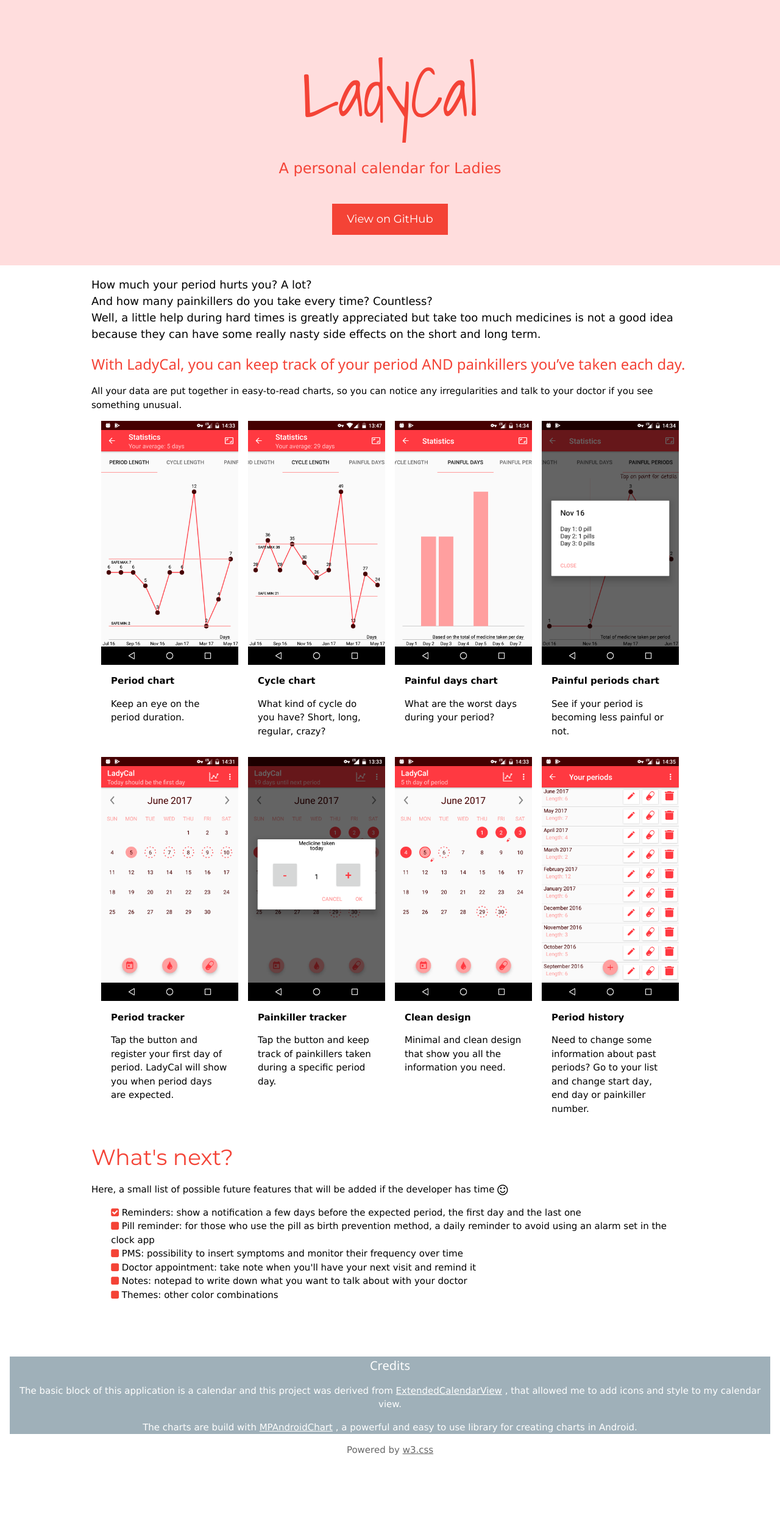
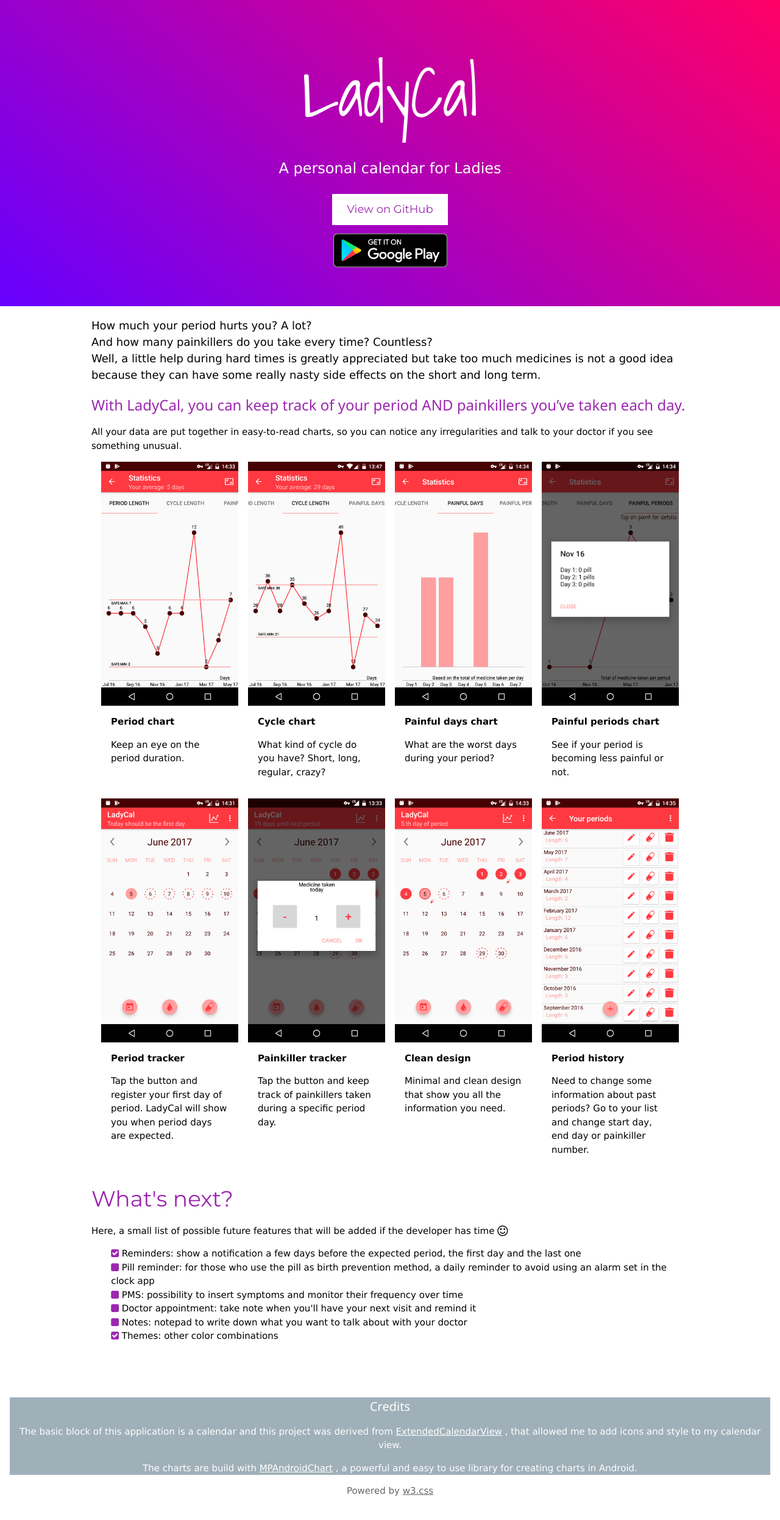
Before and after one commit to AgneseBussone/LadyCal, a plain HTML site: page docs/index.html in a window 1280 px wide. Shown: the whole page at 61% size. Before the commit the page ends 2468 px from the top, so only its background shows below. Drawn offline with nearby package versions, Linux system fonts and the light colour scheme.

Commit message:
website update

```diff
--- a/docs/index.html
+++ b/docs/index.html
@@ -12,16 +12,30 @@
 body,h1,h2,h3,h4,h5,h6 {'Slabo 27px', serif}
 .w3-bar,h1,button,.w3-btn {font-family: "Montserrat", sans-serif}
 .fa-anchor,.fa-coffee {font-size:200px}
+#grad {
+  background: #6600ff; /* For browsers that do not support gradients */
+  background: -webkit-linear-gradient(-40deg, #6600ff, #ff0066); /* For Safari 5.1 to 6.0 */
+  background: -o-linear-gradient(-40deg, #6600ff, #ff0066); /* For Opera 11.1 to 12.0 */
+  background: -moz-linear-gradient(-40deg, #6600ff, #ff0066); /* For Firefox 3.6 to 15 */
+  background: linear-gradient(40deg, #6600ff 0%, #ff0066 100%); /* Standard syntax */
+}
 </style>
 <body>
 
 
 
 <!-- Header -->
-<header class="w3-container w3-pale-red w3-center" style="padding:50px 16px" >
-  <h1 class="w3-margin w3-text-red" style="font-family: Shadows Into Light, cursive; font-size:112px">LadyCal</h1>
-  <p class="w3-xlarge w3-text-red">A personal calendar for Ladies</p>
-  <a class="w3-btn w3-red w3-padding-large w3-large w3-margin-top w3-ripple" href="https://github.com/AgneseBussone/LadyCal">View on GitHub</a>
+<header id="grad" class="w3-container w3-center" style="padding:50px 16px" >
+  <h1 class="w3-margin w3-text-white" style="font-family: Shadows Into Light, cursive; font-size:112px">LadyCal</h1>
+  <p class="w3-xlarge w3-text-white">A personal calendar for Ladies</p>
+  <div>
+	<a class="w3-btn w3-white w3-padding-large w3-large w3-ripple w3-text-purple" href="https://github.com/AgneseBussone/LadyCal">View on GitHub</a>
+  </div>
+  <div>
+	<a href="https://play.google.com/store/apps/details?id=com.beacat.calendar.ladycal&hl=en">
+		<img src="google-play-badge.png" style="width:215px">
+	</a>
+  </div>
 </header>
 
 <div class="w3-container">
@@ -32,7 +46,7 @@ body,h1,h2,h3,h4,h5,h6 {'Slabo 27px', serif}
 		And how many painkillers do you take every time? Countless?</br>
 		Well, a little help during hard times is greatly appreciated but take too much medicines is not a good idea because they can have some really nasty side effects on the short and long term.
 		<p>
-		<h3 class="w3-text-red">
+		<h3 class="w3-text-purple">
 		With LadyCal, you can keep track of your period AND painkillers you’ve taken each day.
 		</h3>
 		<p>
@@ -106,18 +120,18 @@ body,h1,h2,h3,h4,h5,h6 {'Slabo 27px', serif}
 <div class="w3-container">
   <div class="w3-content">
   <div>
-  <h1 class="w3-text-red">
+  <h1 class="w3-text-purple">
   What's next?
   </h1>
   <p>
   Here, a small list of possible future features that will be added if the developer has time <i class="fa fa-smile-o fa-lg"></i>
   <ul class="fa-ul">
-  <li><i class="fa fa-check-square w3-text-red"></i> Reminders: show a notification a few days before the expected period, the first day and the last one</li>
-  <li><i class="fa fa-square w3-text-red"></i> Pill reminder: for those who use the pill as birth prevention method, a daily reminder to avoid using an alarm set in the clock app</li>
-  <li><i class="fa fa-square w3-text-red"></i> PMS: possibility to insert symptoms and monitor their frequency over time</li>
-  <li><i class="fa fa-square w3-text-red"></i> Doctor appointment: take note when you'll have your next visit and remind it</li>
-  <li><i class="fa fa-square w3-text-red"></i> Notes: notepad to write down what you want to talk about with your doctor</li>
-  <li><i class="fa fa-square w3-text-red"></i> Themes: other color combinations</li>
+  <li><i class="fa fa-check-square w3-text-purple"></i> Reminders: show a notification a few days before the expected period, the first day and the last one</li>
+  <li><i class="fa fa-square w3-text-purple"></i> Pill reminder: for those who use the pill as birth prevention method, a daily reminder to avoid using an alarm set in the clock app</li>
+  <li><i class="fa fa-square w3-text-purple"></i> PMS: possibility to insert symptoms and monitor their frequency over time</li>
+  <li><i class="fa fa-square w3-text-purple"></i> Doctor appointment: take note when you'll have your next visit and remind it</li>
+  <li><i class="fa fa-square w3-text-purple"></i> Notes: notepad to write down what you want to talk about with your doctor</li>
+  <li><i class="fa fa-check-square w3-text-purple"></i> Themes: other color combinations</li>
 </ul>
   </p>
   </div>
```
Also changed, not shown: docs/google-play-badge.png (added).
